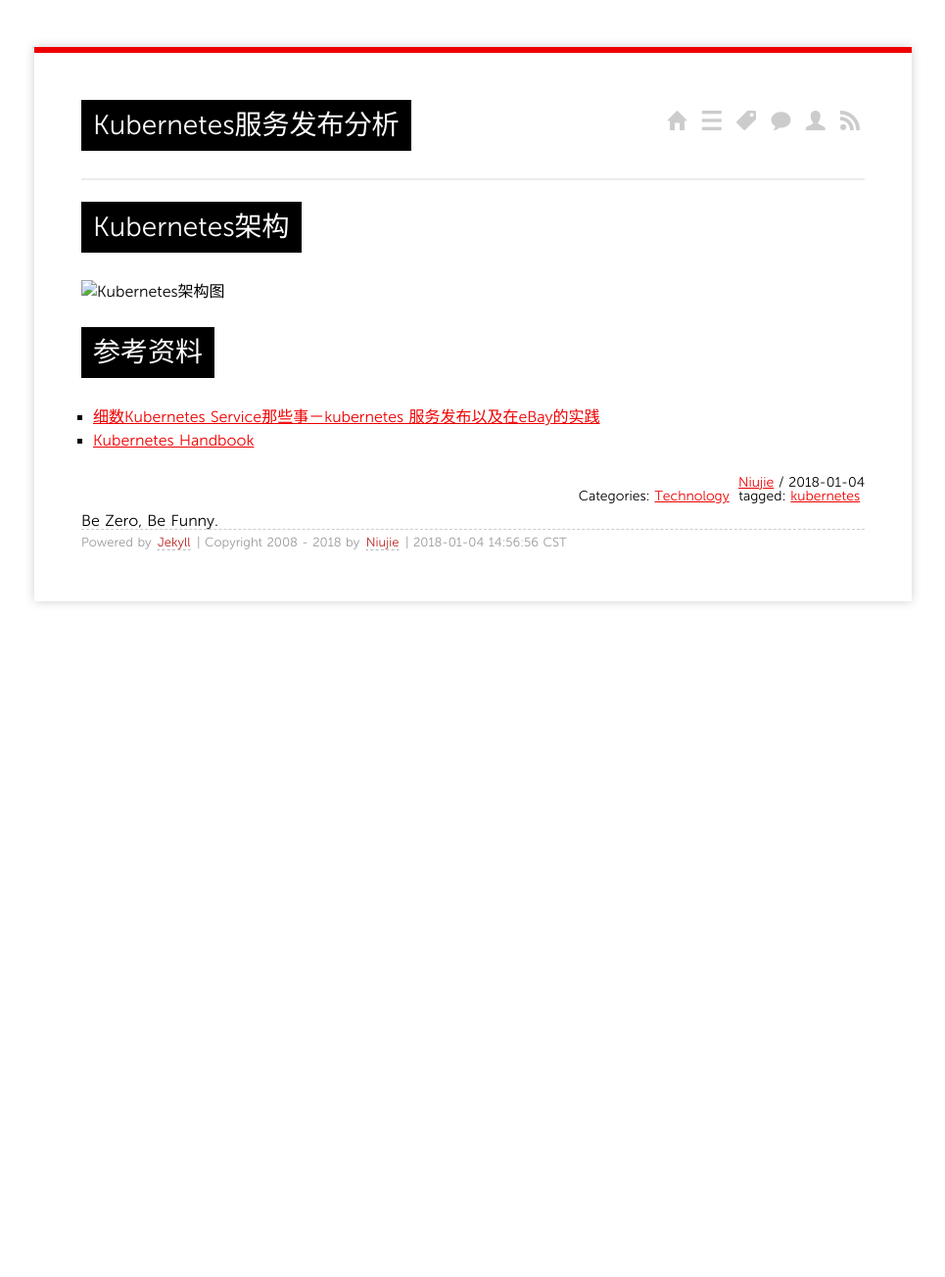
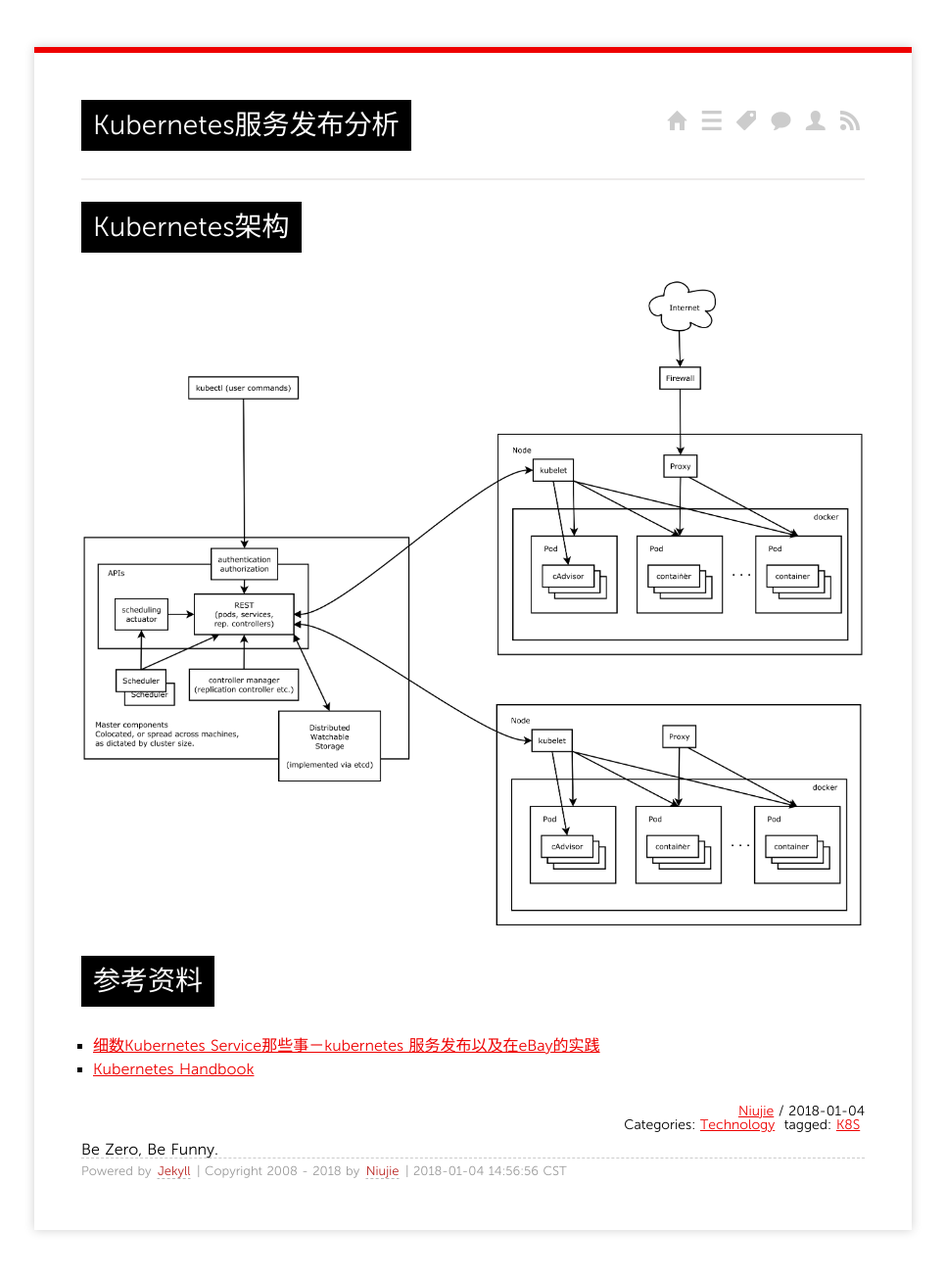
Before and after one commit to niuziru/niuziru.github.io, a Jekyll site: the page built from _posts/2018/2018-01-04-kubernetes-service-analyse.md, in a window 1280 px wide. Shown: the whole page at 98% size, without its empty margins (157-1122 px from the left). Built offline with Jekyll 4.4.1, drawn with Linux system fonts in a browser that asks for light colours; before the commit the page ends 900 px from its top, so only the background shows below that.

Commit message:
add popular english

```diff
--- a/_posts/2018/2018-01-04-kubernetes-service-analyse.md
+++ b/_posts/2018/2018-01-04-kubernetes-service-analyse.md
@@ -4,7 +4,7 @@ title: Kubernetes服务发布分析
 categories:
 - Technology
 tags:
-- kubernetes
+- K8S
 ---
 
 # Kubernetes架构
```
Also changed, not shown: images/kubernetes-arch.png (added), 1 other file.
